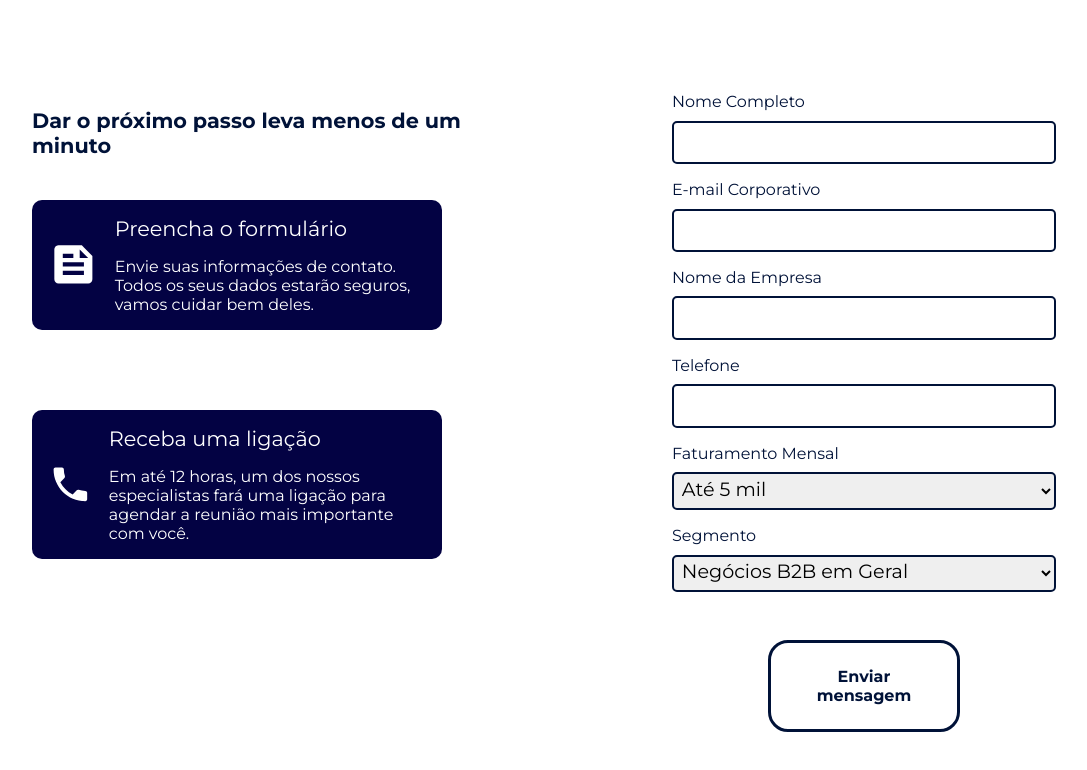
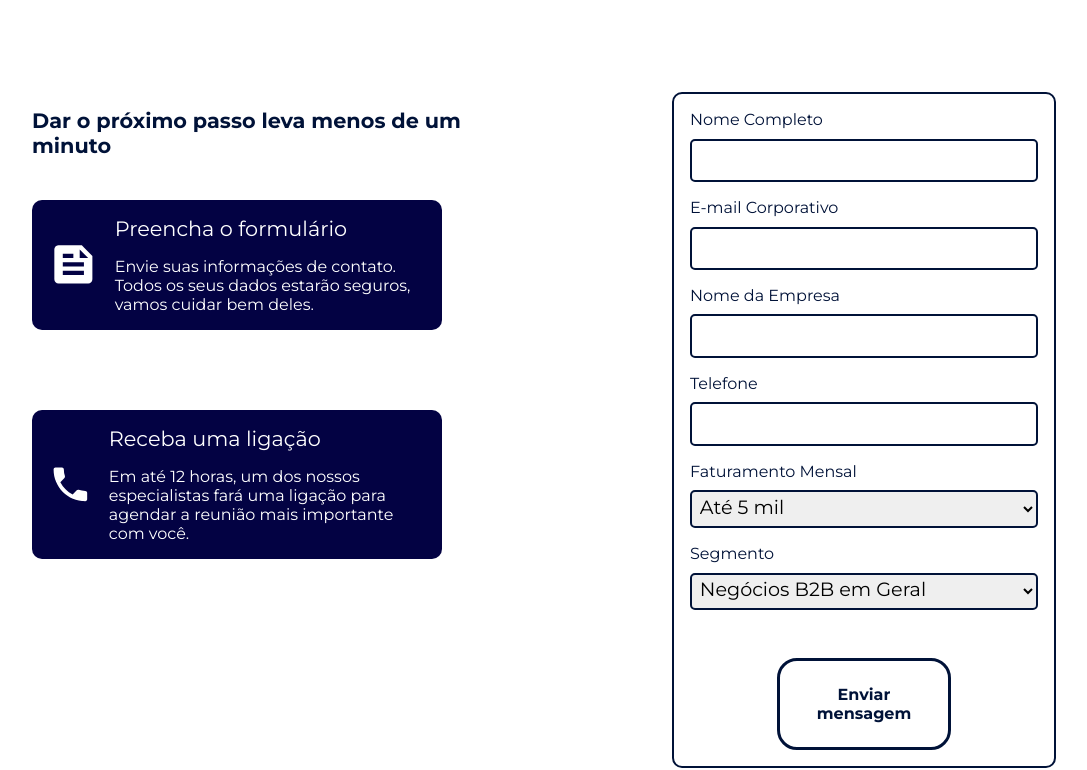
Before and after one commit to AvelDigital/Avel-Digital, a Next.js app: page / in a window 1280 px wide. Shown: the part 770-1540 px from the top of the page, without its empty margins (96-1183 px from the left). Built offline with nearby package versions, Linux system fonts and the light colour scheme; no server answers.

Commit message:
Update style.ts

```diff
--- a/components/FormContact/style.ts
+++ b/components/FormContact/style.ts
@@ -75,11 +75,14 @@ export const StepDescription = styled.span`
 export const Form = styled.form`
     gap: 1em;
     width: 30%;
+    padding: 1em;
     display: flex;
     margin-top: 4em;
     margin-bottom: 5em;
     align-self: center;
+    border-radius: 10px;
     justify-content: space-between;
+    border: 2px solid ${props => props.theme.colors.primary};
 
     @media screen and (max-width: 900px) {
         width: 90%;
```
